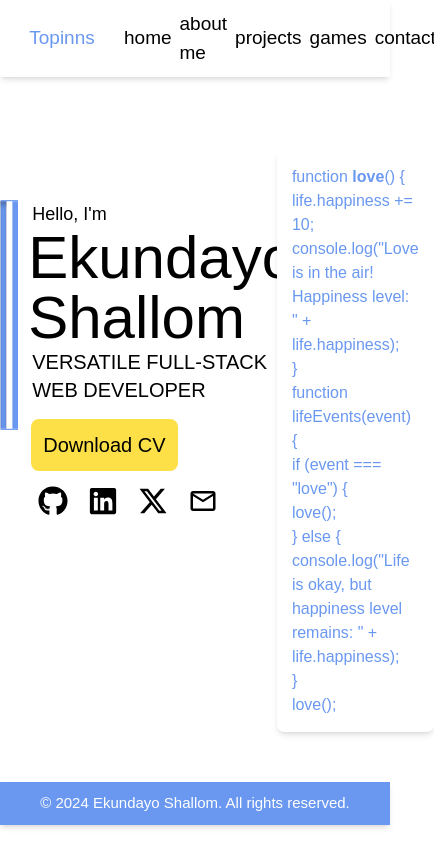
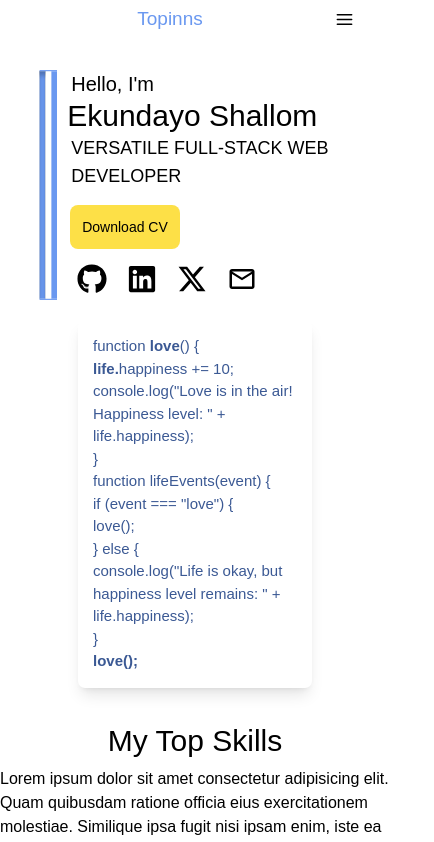
Before and after one commit to tosxin-456/Topinns_, a React (Vite) app: page / in a window 390 px wide. Shown: the top 842 px of the page, 434 px wide, since content can reach past the window. Built offline with nearby package versions, Linux system fonts and the light colour scheme; a web font is replaced by a local one.

Commit message:
finished the navbar

```diff
--- a/package.json
+++ b/package.json
@@ -16,6 +16,7 @@
     "react": "^18.3.1",
     "react-dom": "^18.2.0",
     "react-icons": "^5.2.1",
+    "react-redux": "^9.1.2",
     "react-router-dom": "^6.23.1",
     "redux": "^5.0.1"
   },
--- a/src/components/highlight.tsx
+++ b/src/components/highlight.tsx
@@ -10,19 +10,14 @@ function Highlight({isLightMode}:FooterProps) {
   // JSX structure with <ul> and <li> elements
   return (
     <Box
-    className={`${isLightMode ?'bg-[white] text-[#6A98F0] shadow-md' :'bg-[#141613]'}`}
-    marginTop={'150px'}
-    width={'400px'}
+    className={`${isLightMode ?'bg-[white] text-[#3b5994] shadow-lg' :'bg-[#141613]'}  m-auto mt-[20px] text-[15px] lg:ml-auto lg:mt-[150px] lg:mr-[10%] p-[15px] w-[60%] lg:w-[400px] rounded-[7px] text-start `}
+    // width={'400px'}
     height={'fit-content'}
-    padding={'15px'}
-    borderRadius={'7px'}
     color={'#6A98F0'}
-    ml={'auto'}
-    mr={'10%'}
     >
-      <ul>
+      <ul className= {`${isLightMode ? 'text-[#3b5994]':'text-[#6A98F0]'}`} >
         <li>function <b>love</b>()  &#123;</li>
-        <li>life.happiness += 10;</li>
+        <li> <b>life.</b>happiness += 10;</li>
         <li>console.log("Love is in the air! Happiness level: " + life.happiness);</li>
         <li>&#125;</li>
 
@@ -33,7 +28,7 @@ function Highlight({isLightMode}:FooterProps) {
         <li>console.log("Life is okay, but happiness level remains: " + life.happiness);</li>
         <li>&#125;</li>
 
-        <li>love();</li>
+        <li><b>love();</b></li>
       </ul>
     </Box>
   );
--- a/src/components/homeSection.tsx
+++ b/src/components/homeSection.tsx
@@ -26,7 +26,7 @@ function HomeSection({isLightMode}:FooterProps) {
     <VStack
     height={'fit-content'}
     // background={'red'}
-    className='text-xl mt-[200px] w-[80%] m-auto  ' >
+    className='text-xl mt-[70px] lg:mt-[200px] w-[80%] m-auto  ' >
     <Flex>
     <Image
     height={'230px'}
@@ -35,23 +35,23 @@ function HomeSection({isLightMode}:FooterProps) {
     ml={'10px'}
     >
      <h1
-     className='text-lg ml-[4px] '
+     className='text-md lg:text-lg ml-[4px] '
      >
         Hello, I'm
      </h1>
      <Text
-     className='text-6xl'
+     className='text-3xl lg:text-6xl'
      >
         Ekundayo Shallom
      </Text>
      <Text
-     className='text-xl ml-[4px] mb-[15px]'
+     className='text-lg lg:text-xl ml-[4px] mb-[15px]'
      >
      VERSATILE FULL-STACK WEB DEVELOPER
      </Text>
      <Box>
      <button
-  className={`${isLightMode ? 'bg-yellow-300 text-md ml-[3px] text-black p-3 rounded-lg text-md' : 'bg-yellow-300 p-3 rounded-lg text-md ml-[3px] text-black'}`}
+  className={`${isLightMode ? 'bg-yellow-300 text-sm lg:text-md ml-[3px] text-black p-3 rounded-lg lg:text-md' : 'bg-yellow-300 p-3 rounded-lg text-sm lg:text-md ml-[3px] text-black'}`}
 
       onClick={()=>handleDownload()}>
         Download CV
--- a/src/components/navbar.tsx
+++ b/src/components/navbar.tsx
@@ -2,13 +2,16 @@ import React, { useState, useEffect } from 'react'
 import { IoCloseSharp, IoSunny, IoMoon } from "react-icons/io5";
 import { IoMdHome } from "react-icons/io";
 import { FaPerson } from "react-icons/fa6";
+import { Flex, useDisclosure } from "@chakra-ui/react";
 import { Box,
      HStack,
      Text,
      Button,
+     VStack,
+     IconButton,
 
  } from '@chakra-ui/react';
- import { SunIcon, MoonIcon } from '@chakra-ui/icons';
+ import { SunIcon, MoonIcon, CloseIcon, HamburgerIcon  } from '@chakra-ui/icons';
 
  interface FooterProps {
   isLightMode: boolean;
@@ -16,12 +19,27 @@ import { Box,
 }
 
 
+
  function Navbar({ isLightMode, toggleColorMode }: FooterProps) {
+  const [isMobile, setIsMobile] = useState(false);
+  const { isOpen, onToggle } = useDisclosure();
+  const handleResize = () => {
+    setIsMobile(window.innerWidth <= 790);
+  };
+
+  useEffect(() => {
+    window.addEventListener('resize', handleResize);
+    handleResize();
+    return () => window.removeEventListener('resize', handleResize);
+  }, []);
+
 
   return (
+    <Flex>
+
   <Box
 //   background={'red'}
-fontFamily="'Clash Display', sans-serif"
+   fontFamily="'Clash Display', sans-serif"
   display={'flex'}
   justifyContent={'space-between'}
   width={'100%'}
@@ -29,12 +47,12 @@ fontFamily="'Clash Display', sans-serif"
   top={0}
   mb={'200px'}
   fontSize={'19px'}
-  className={`${isLightMode ?'bg-white color-black shadow-md ' :'bg-[#141613]  '}`}
+  className={`${isLightMode ?'bg-white color-black  ' :'bg-[#141613]  '}`}
   padding={'5px'}
-
+  zIndex={99}
 
   >
-  <Box
+  <Text
   width={'30%'}
   textAlign={'center'}
   margin={'auto'}
@@ -43,7 +61,9 @@ fontFamily="'Clash Display', sans-serif"
 
   >
     Topinns
-  </Box>
+  </Text>
+    {!isMobile ? (
+
    <HStack
     // _hover={{ textDecoration: "underline" , cursor:'pointer'}}
    justifyContent={'space-between'}
@@ -63,7 +83,7 @@ fontFamily="'Clash Display', sans-serif"
      <Text
     fontFamily="'Clash Display', sans-serif"
     _hover={{ textDecoration: "underline" , cursor:'pointer', color:'#6A98F0'}}
-
+     textAlign={'center'}
      >
         about me
      </Text>
@@ -133,7 +153,134 @@ fontFamily="'Clash Display', sans-serif"
     </Box>
 
    </HStack>
+
+    ):
+  (
+    <Box>
+    <Box
+    width={'50px'}
+    m={'auto'}
+    >
+      <IconButton
+        aria-label="Open Menu"
+        colorScheme="transparent"
+        size="lg"
+        icon={isOpen ? <CloseIcon /> : <HamburgerIcon />}
+        onClick={onToggle}
+      />
+    </Box>
+    </Box>
+  )
+  }
  </Box>
+ <Box
+ >
+ {isOpen && (
+       <VStack
+       textAlign={'center'}
+        // backgroundColor={'white'}
+       //  spacing={4}
+       color="#000"
+       position="fixed"
+       mt="2em"
+       pt="1.5em"
+       top="36px"
+       right="0"
+       width="100%"
+       zIndex={99}
+       className={`${isLightMode ?'bg-white color-black shadow-md ' :'bg-[#141613] text-white '}`}
+       boxShadow="md"
+        marginTop={'10px'}
+        fontSize={'20px'}
+        pb={'1em'}
+       >
+              <Button
+      onClick={toggleColorMode}
+      backgroundColor={`${isLightMode ?'#C7D0FF' :'#303030'}`}
+      width={'100px'}
+      height={'30px'}
+      fontSize={'11px'}
+      textAlign={'start'}
+      borderRadius={'5px'}
+      justifyContent={'start'}
+      marginRight={'15px'}
+    >
+      {isLightMode ? (
+         <Text
+           textAlign={'center'}
+           backgroundColor={'blue'}
+           color={'white'}
+           width={'40%'}
+           marginLeft={'3px'}
+           borderRadius={'5px'}
+           bg="linear-gradient(134deg, #6A98F0 0%, #4961DC 99%)"
+           p={'2px'}
+           fontFamily="'Clash Display', sans-serif"
+         >
+        <MoonIcon />
+         </Text>
+      ) : (
+        <Text
+          textAlign={'center'}
+          backgroundColor={'blue'}
+          color={'white'}
+          width={'40%'}
+          marginRight={'5px'}
+          marginLeft={'auto'}
+          borderRadius={'5px'}
+          bg="linear-gradient(134deg, #6A98F0 0%, #4961DC 99%)"
+          p={'2px'}
+          fontFamily="'Clash Display', sans-serif"
+        >
+          <SunIcon/>
+        </Text>
+      )}
+    </Button>
+      <Text
+    fontFamily="'Clash Display', sans-serif"
+    _hover={{ textDecoration: "underline" , cursor:'pointer', color:'#6A98F0'}}
+    className={`${isLightMode ?'bg-white color-black  ' :'bg-[#141613] text-white '}`}
+
+     >
+       home
+     </Text>
+     <Text
+    fontFamily="'Clash Display', sans-serif"
+     className={`${isLightMode ?'bg-white color-black  ' :'bg-[#141613] text-white '}`}
+    _hover={{ textDecoration: "underline" , cursor:'pointer', color:'#6A98F0'}}
+     textAlign={'center'}
+     >
+        about me
+     </Text>
+     <Text
+    fontFamily="'Clash Display', sans-serif"
+     className={`${isLightMode ?'bg-white color-black  ' :'bg-[#141613] text-white '}`}
+    _hover={{ textDecoration: "underline" , cursor:'pointer', color:'#6A98F0'}}
+
+     >projects</Text>
+     <Text
+    fontFamily="'Clash Display', sans-serif"
+     className={`${isLightMode ?'bg-white color-black  ' :'bg-[#141613] text-white '}`}
+    _hover={{ textDecoration: "underline" , cursor:'pointer', color:'#6A98F0'}}
+
+     >games</Text>
+     <Text
+    fontFamily="'Clash Display', sans-serif"
+     className={`${isLightMode ?'bg-white color-black ' :'bg-[#141613] text-white '}`}
+    _hover={{ textDecoration: "underline" , cursor:'pointer', color:'#6A98F0'}}
+
+     >contact</Text>
+     <Text
+    fontFamily="'Clash Display', sans-serif"
+     className={`${isLightMode ?'bg-white color-black  ' :'bg-[#141613] text-white '}`}
+    _hover={{ textDecoration: "underline" , cursor:'pointer', color:'#6A98F0'}}
+
+     >blog</Text>
+
+      </VStack>
+  )}
+ </Box>
+    </Flex>
   )
 }
 
--- /dev/null
+++ b/src/components/topskills.tsx
@@ -0,0 +1,20 @@
+import React from 'react'
+import {HStack, Text, VStack, Box, Image, Flex, Icon} from '@chakra-ui/react';
+
+
+function Topskills() {
+  return (
+    <VStack
+    mt={'35px'}
+    >
+      <Text
+      className='text-3xl'
+      >My Top Skills</Text>
+      <Text>
+        Lorem ipsum dolor sit amet consectetur adipisicing elit. Quam quibusdam ratione officia eius exercitationem molestiae. Similique ipsa fugit nisi ipsam enim, iste ea neque laboriosam! Qui pariatur aut laboriosam, odio dolores iste a harum maxime architecto ut voluptatem suscipit excepturi tempore quod accusamus odit soluta vitae! Temporibus obcaecati hic ab.
+      </Text>
+    </VStack>
+  )
+}
+
+export default Topskills
--- a/src/pages/home/index.tsx
+++ b/src/pages/home/index.tsx
@@ -2,6 +2,7 @@ import { Box, Flex } from '@chakra-ui/react';
 import React from 'react';
 import Highlight from '../../components/highlight';
 import HomeSection from '../../components/homeSection';
+import Topskills from '../../components/topskills';
 
 interface HomeProps {
   isLightMode: boolean; // Assuming this prop is passed to Home component
@@ -10,10 +11,11 @@ interface HomeProps {
 function Home({ isLightMode }: HomeProps) {
   return (
     <Box fontFamily="'Clash Display', sans-serif">
-      <Flex flexDirection={{ base: 'row', md: 'column' }}>
+     <Box className='flex flex-col lg:flex-row' >
         <HomeSection isLightMode={isLightMode} /> {/* Pass isLightMode prop to HomeSection */}
         <Highlight isLightMode={isLightMode} /> {/* Pass isLightMode prop to Highlight */}
-      </Flex>
+      </Box>
+        <Topskills/>
     </Box>
   );
 }
```
Also changed, not shown: src/assets/Topinns.svg (added), 1 other file (tests, documents, lock files or other folders).
